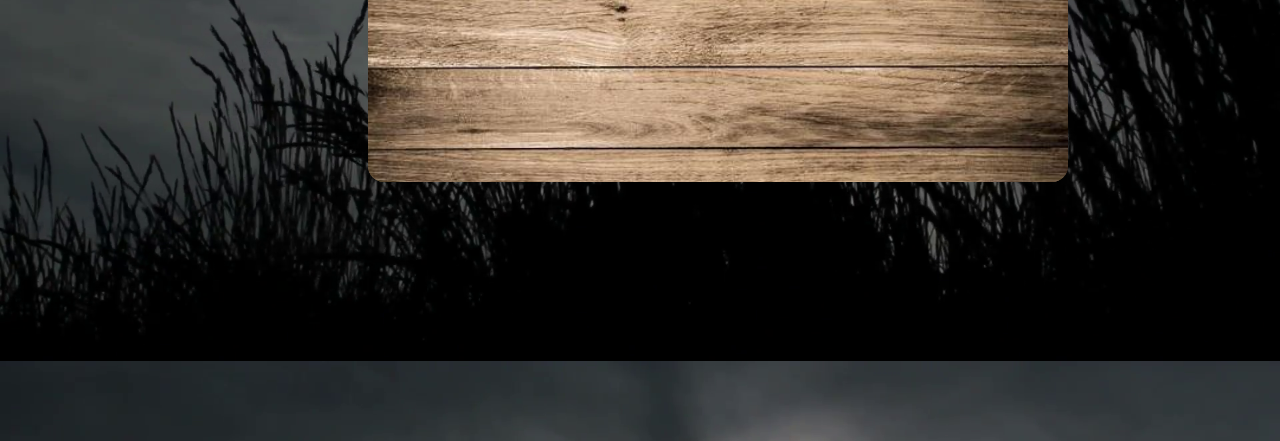
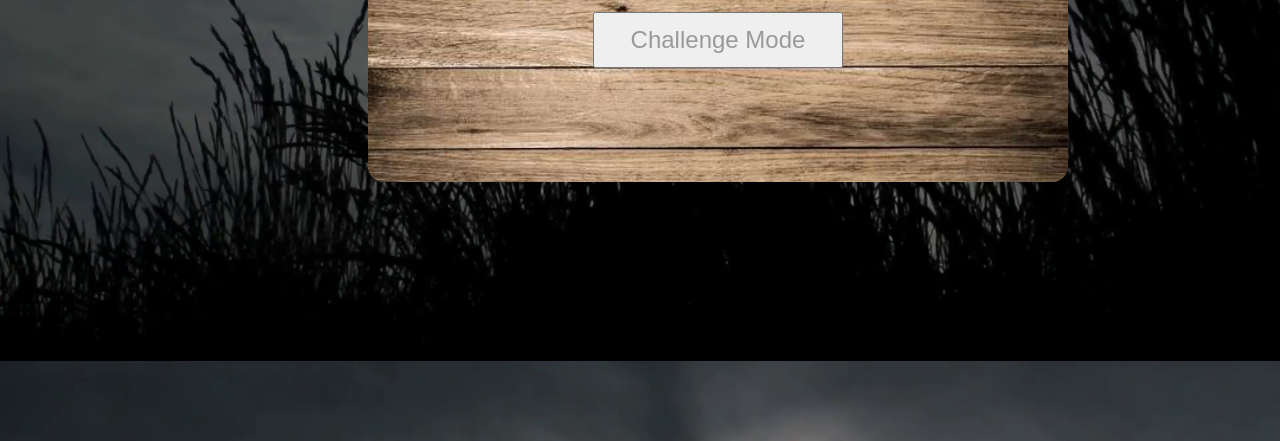
Before and after one commit to Isharq1/Hangman-Project, a plain HTML site: page pages/page1.html in a window 1280 px wide. Shown: the part 359-800 px from the top of the page. Drawn offline with nearby package versions, Linux system fonts and the light colour scheme.

Commit message:
bonus:attempted a challenge mode

```diff
--- a/js/app.js
+++ b/js/app.js
@@ -3,6 +3,8 @@ document.addEventListener("DOMContentLoaded", function(){
   var animals = ['llama', 'octopus', 'elephant', 'bear', 'jerobe' , 'snake', 'canary', 'snail', 'giraffe', 'ram', 'cow', 'lion', 'alligator', 'tiger', 'monkey', 'beaver', 'zebra', 'deer', 'penguin', 'cockroach', 'chicken', 'jaguar', 'whale', 'butterfly', 'cougar', 'jellyfish', 'shark', 'kangaroo', 'mouse', 'lizard'];
 
   var cars = ['ferrari', 'lamborghini', 'buggati', 'zonda', 'saleen', 'tesla', 'mercedes','toyota','peugeot', 'mclaren', 'lexus', 'lancia', 'koenigsegg', 'jeep', 'honda', 'infiniti', 'jaguar', 'nissan', 'ford', 'seat', 'citreon', 'porsche', 'shelby', 'dodge', 'daewoo'];
+
+  // var challenge = ["a","b","c", "d", "e", "f", "g", "h", "i", "j", "k", "l", "m", "n", "o", "p", "q", "r", "s", "t", "u", "v", "w", "x", "y","z"];
 
   //keycode for the letter on the keyboard.
   var keyCodes = { 65: "a", 66: "b", 67: "c", 68: "d", 69: "e", 70: "f", 71: "g", 72: "h", 73: "i", 74: "j", 75: "k", 76: "l", 77: "m", 78: "n", 79: "o", 80: "p", 81: "q", 82: "r", 83: "s", 84: "t", 85: "u", 86: "v", 87: "w", 88: "x", 89: "y",90: "z"}
@@ -10,10 +12,13 @@ document.addEventListener("DOMContentLoaded", function(){
   //variables
   var wrongLetter = [];
   var lives;
+  // var lives2;
   var underScores = [];
   var userGuess = [];
   var random;
   var winCounter = 0;
+  // var winCounter2 = 0;
+
 
   //innerHTML changes
   var livesLost=document.getElementById('count')
@@ -23,7 +28,7 @@ document.addEventListener("DOMContentLoaded", function(){
   var reset = document.getElementById('reset');
   var endGame=document.getElementById('endGame');
   var overlayer = document.getElementById('overlayer');
-  var cat =document.getElementById('cat');
+  // var cat =document.getElementById('cat');
 
 
   //when the button is clicked it will do something
@@ -32,6 +37,7 @@ document.addEventListener("DOMContentLoaded", function(){
   document.getElementById("easy").addEventListener("click", easy);
   document.getElementById("catAnimals").addEventListener("click", catAnimals);
   document.getElementById("catCars").addEventListener("click", catCars);
+  // document.getElementById("catChallenge").addEventListener("click", catChallenge);
 
   //=====================Upon starting new game=================
   //choice a category
@@ -39,14 +45,26 @@ document.addEventListener("DOMContentLoaded", function(){
     var parent = overlayer.parentNode;
     parent.removeChild(overlayer)
     startGame();
+    lives=0
     cat.innerHTML= ': ANIMAlS'
   }
   function catCars() {
     var parent = overlayer.parentNode;
     parent.removeChild(overlayer)
     startGame2();
+    lives=0
     cat.innerHTML= ': CARS'
   }
+  // function catChallenge() {
+  //   var parent = overlayer.parentNode;
+  //   parent.removeChild(overlayer)
+  //   startGame3();
+  //   cat.innerHTML= ': Challenge'
+  //   lives2 = 25;
+  //   document.getElementById('easy').disabled = true;
+  //   document.getElementById('medium').disabled = true;
+  //   document.getElementById('hard').disabled = true;
+  // }
 
   // choice a difficulty mode
   function easy() {
@@ -95,6 +113,17 @@ document.addEventListener("DOMContentLoaded", function(){
   //print underscores to puzzle
   puzzle.innerHTML = underScores.join(' ');
   }
+  // function startGame3(){
+  //   random = challenge[Math.floor( Math.random()*challenge.length)];
+  //   console.log('random word ' +random ) ;
+  //   //show the lenght of the word
+  //   for (var i = 0; i < random.length; i++)
+  //   {
+  //     underScores.push('_');
+  //   }
+  // //print underscores to puzzle
+  // puzzle.innerHTML = underScores.join(' ');
+  // }
 
   //======================Main Game=========================
   //user guesses
@@ -109,13 +138,15 @@ document.addEventListener("DOMContentLoaded", function(){
         for (var i = 0; i < random.length; i++)
         {
           //for random word if the guess equals the random word then go to the underscope and replace with the word
-          if (random[i] === keyCodes[userGuess] & lives>0)
+          if (random[i] === keyCodes[userGuess] & lives>0 )
           {
             underScores[i]= keyCodes[userGuess];
             winCounter++;
+            // winCounter2++;
             console.log(underScores);
             puzzle.innerHTML = underScores.join(' ')
             winOrLose();
+            // winOrLose2();
 
 
           }
@@ -130,10 +161,19 @@ document.addEventListener("DOMContentLoaded", function(){
           wordsUsed.innerHTML = wrongLetter.join(' ')
           livesLost.innerHTML = lives
         }
+        // lives2--;
+        // wordsUsed.innerHTML = wrongLetter.join(' ')
+        // if (lives>9) {
+        //   livesLost.innerHTML = lives2
+        //
+        // }else {
+        //   livesLost.innerHTML = lives
+        // }
         hangmanImage();
         console.log(lives);
         console.log(wrongLetter)
         winOrLose();
+        // winOrLose2();
       }
 
       //print typed letters and wrong letters
@@ -200,4 +240,26 @@ document.addEventListener("DOMContentLoaded", function(){
         reset.innerHTML = 'PLAY AGAIN'
     }
   }
+  // function winOrLose2(){
+  //   if (lives2 === 0)
+  //   {
+  //     endGame.innerHTML= 'Congratulations, you have WON!!!'
+  //     document.onkeypress = function(event){
+  //       return false;
+  //     }
+  //     reset.innerHTML = 'PLAY AGAIN'
+  //
+  //
+  //
+  //   }
+  //   else if (winCounter2 === random.length) {
+  //     // alert('You have lost, the word was ' + random )
+  //     endGame.innerHTML= 'You have lost,TRY AGAIN'
+  //     document.onkeypress = function(event){
+  //       return false;
+  //     }
+  //     // location.assign('../project/index.html')
+  //       reset.innerHTML = 'PLAY AGAIN'
+  //   }
+  // }
 })
--- a/pages/page1.html
+++ b/pages/page1.html
@@ -23,6 +23,7 @@
           <button type="button" id="catAnimals">Animals</button>
           <button type="button" id="catCars">Cars</button>
         </div>
+        <button type="button" id="catChallenge">Challenge Mode</button>
       </div>
 
       <div class="endGame">
--- a/pages/style2.css
+++ b/pages/style2.css
@@ -107,15 +107,33 @@ a{
   text-decoration: none;
 
 }
-.middle{
-  color: black;
-  margin-top: 85px;
-}
 .bottom button:hover{
   background: #999;
   color: white;
   border: 2px solid #999;
   text-decoration: none;
+}
+#catChallenge{
+  font-size: 1.5em;
+  padding: 0.5em 1.5em;
+  background: secondary;
+  border: 2px solid secondary;
+  color: #999;
+  transition: 0.2s;
+  margin-top: 15px;
+  text-decoration: none;
+
+}
+#catChallenge:hover{
+  background: #999;
+  color: white;
+  border: 2px solid #999;
+  text-decoration: none;
+}
+
+.middle{
+  color: black;
+  margin-top: 85px;
 }
 .lives{
   margin-left: 320px;
```
